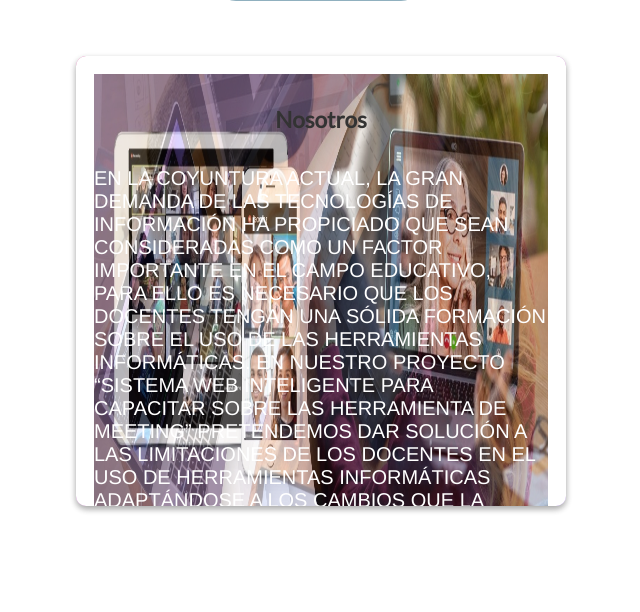
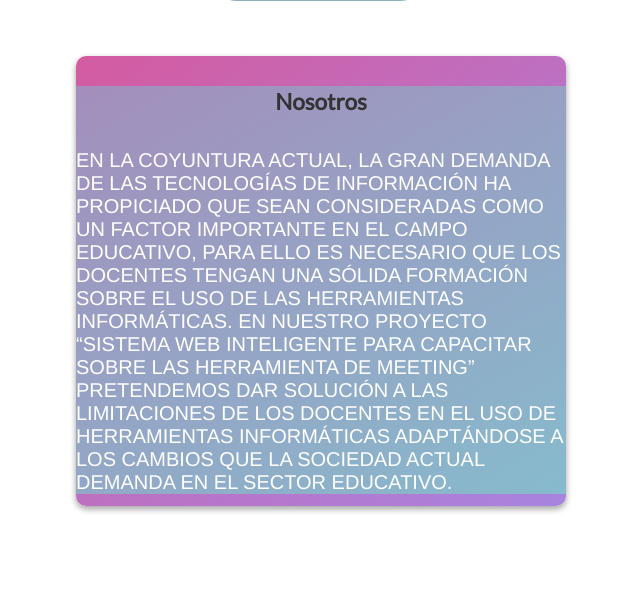
Before and after one commit to RenzoMarcos/ProyectoRequisitos, a PHP site: page /index.php in a window 1280 px wide. Shown: the part 1559-2171 px from the top of the page, without its empty margins (319-959 px from the left). Run offline with PHP 8.4, Linux system fonts and the light colour scheme; some libraries are stand-ins or nearby versions.

Commit message:
cambio banner nosotros

```diff
--- a/css/styles.css
+++ b/css/styles.css
@@ -28,3 +28,19 @@
 		background-image: url(../Imagenes/Banner3.jpeg);
 	}
   }
+  /*BANNER NOSOTROS*/
+  .nosotros{
+
+	background: linear-gradient(150deg, rgb(171, 130, 184),rgb(122, 206, 212),rgb(245, 201, 135));
+	background-size: 400% 300%;
+	animation: BgGradient 5s ease infinite;
+
+  }
+
+
+
+  @keyframes BgGradient {
+	  0% {background-position:0% 50%};
+	  50% {background-position:100% 50%};
+	  100% {background-position:0% 50%};
+	}
--- a/index.html
+++ b/index.html
@@ -134,7 +134,7 @@
 	<!-- BANNER CUARTO -->
 	<aside class="responsive-banner four">
 
-		<div id="nosotros" class="banner" >
+		<div id="nosotros" class="nosotros" >
 			<h1>Nosotros</h1>
 			<p>
 
```
